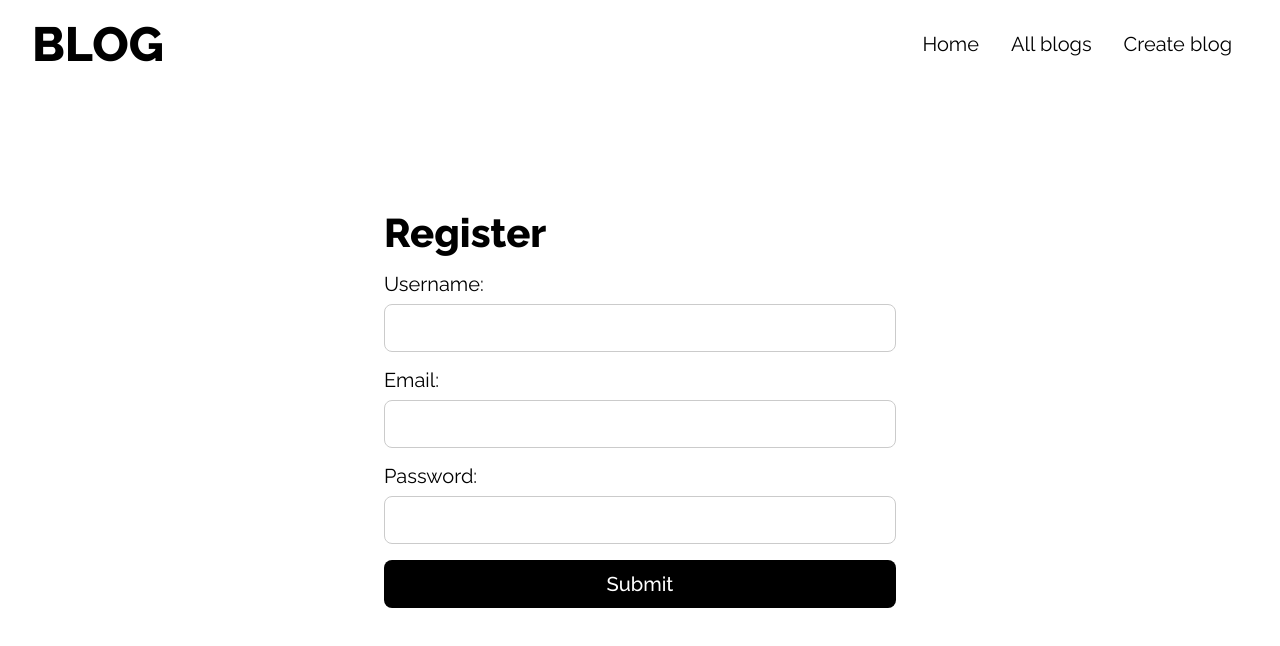
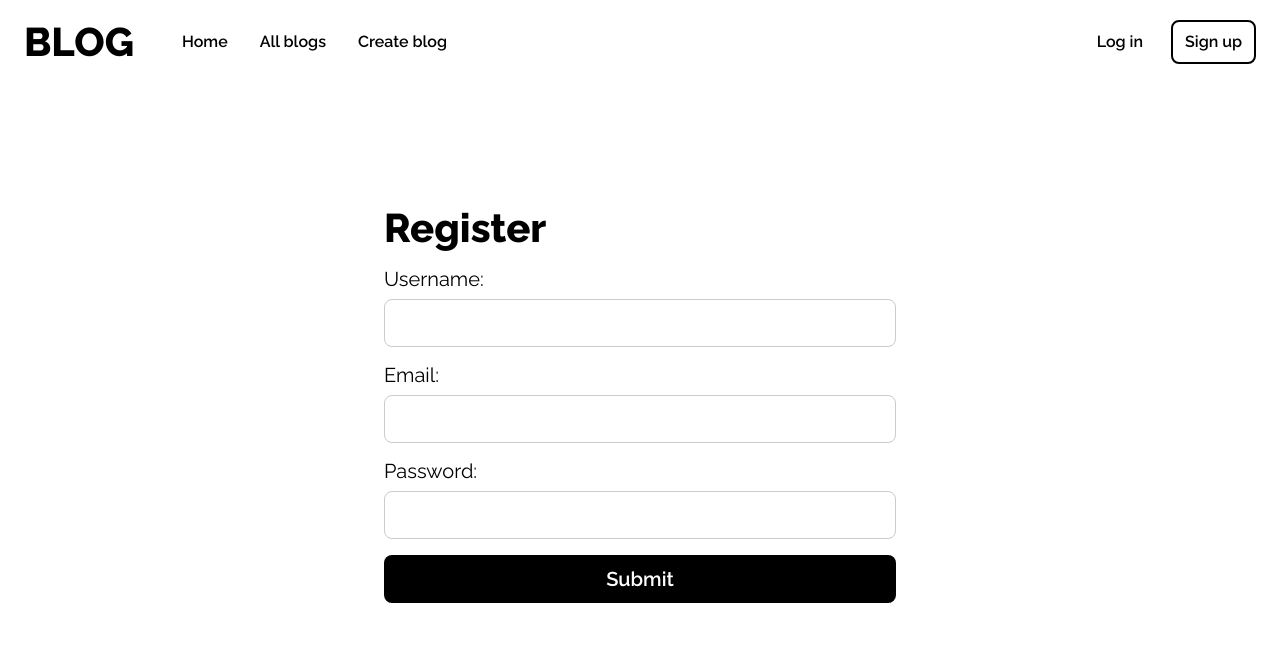
Before and after one commit to alexndrho/blog-post, a React (Vite) app in the folder client/: page /register in a window 1280 px wide. Shown: the top 646 px of the page. Built offline with nearby package versions, Linux system fonts and the light colour scheme; no server answers.

Commit message:
style: redesigned nav-bar

```diff
--- a/client/src/components/Navigation.tsx
+++ b/client/src/components/Navigation.tsx
@@ -1,4 +1,5 @@
 import stitches from '../stitches.config';
+import { A as AStyled } from './stitches/elements';
 
 import { useEffect, useRef } from 'react';
 import { Link } from 'react-router-dom';
@@ -6,22 +7,25 @@ import { Link } from 'react-router-dom';
 const { styled } = stitches;
 
 const Header = styled('header', {
-  width: '100%',
-  minHeight: '$navHeight',
-  padding: '1em 2em',
+  paddingTop: '1rem',
+  paddingBottom: '1rem',
+});
+
+const Div = styled('div', {
+  margin: 'auto',
+  padding: '0 1.5rem 0 1.5rem',
+  maxWidth: '$contentWidth',
   display: 'flex',
-  justifyContent: 'space-between',
   alignItems: 'center',
-  flexDirection: 'column',
-
-  '@tablet': {
-    flexDirection: 'row',
-  },
 });
 
 const TitleWrapper = styled('div', {
   textDecoration: 'none',
   color: 'inherit',
+
+  '@desktop': {
+    marginRight: '2rem',
+  },
 });
 
 const Title = styled('h1', {
@@ -31,20 +35,26 @@ const Title = styled('h1', {
   userSelect: 'none',
   fontWeight: 'bolder',
 });
+
+const Menu = styled('div', {
+  flex: '1',
+  display: 'flex',
+  justifyContent: 'space-between',
+});
+
 const Nav = styled('nav', {
   position: 'fixed',
   top: 0,
   left: '100%',
   zIndex: 98,
-  padding: '$sizes$navHeight',
+  padding: '5rem',
   display: 'block',
   width: '100vw',
-  minWidth: '100vw',
   minHeight: '100vh',
   backgroundColor: 'White',
   transition: 'left 0.5s ease',
 
-  '@tablet': {
+  '@desktop': {
     height: 'auto',
     minHeight: 'auto',
     width: 'auto',
@@ -63,34 +73,58 @@ const Nav = styled('nav', {
 const A = styled('a', {
   marginTop: '1rem',
   textDecoration: 'none',
-  fontSize: '$s',
+  fontSize: '$xs',
+  fontWeight: '600',
   color: 'Black',
   padding: '0.75rem 1rem',
   display: 'block',
   textAlign: 'center',
 
-  '@tablet': {
+  '@desktop': {
     marginTop: '0rem',
     display: 'block',
     padding: '1rem',
   },
 });
 
+const AuthWrapperMobile = styled('div', {
+  flex: 1,
+  display: 'flex',
+  alignItems: 'center',
+
+  '@desktop': {
+    display: 'none',
+  },
+});
+
+const AuthWrapperDesktop = styled('div', {
+  display: 'none',
+
+  '@desktop': {
+    display: 'flex',
+    justifyContent: 'space-between',
+    alignItems: 'center',
+  },
+});
+
+const HambgMenuWrapper = styled('div', {
+  flex: 1,
+
+  '@desktop': {
+    display: 'none',
+  },
+});
+
 const HambgMenu = styled('a', {
-  position: 'absolute',
+  position: 'relative',
   zIndex: 99,
-  top: '2rem',
-  right: '3rem',
+  marginLeft: 'auto',
   width: '2rem',
   height: '1.5rem',
   cursor: 'pointer',
   display: 'flex',
   flexDirection: 'column',
   justifyContent: 'space-between',
-
-  '@tablet': {
-    display: 'none',
-  },
 });
 
 const Bar = styled('span', {
@@ -119,14 +153,26 @@ const Navigation = () => {
 
   return (
     <Header>
+      <Div>
+        <AuthWrapperMobile>
+          <AStyled size="btn_sm" color="outline" as={Link} to="/register">
+            Sign up
+          </AStyled>
+        </AuthWrapperMobile>
+
         <TitleWrapper as={Link} to="/">
           <Title>BLOG</Title>
         </TitleWrapper>
+
+        <Menu>
+          <HambgMenuWrapper>
             <HambgMenu onClick={displayNav}>
               <Bar />
               <Bar />
               <Bar />
             </HambgMenu>
+          </HambgMenuWrapper>
+
           <Nav ref={linksRef}>
             <A as={Link} to="/" onClick={displayNav}>
               Home
@@ -138,6 +184,17 @@ const Navigation = () => {
               Create blog
             </A>
           </Nav>
+
+          <AuthWrapperDesktop>
+            <AStyled size="btn_sm" color="none" mr1 as={Link} to="/login">
+              Log in
+            </AStyled>
+            <AStyled size="btn_sm" color="outline" as={Link} to="/register">
+              Sign up
+            </AStyled>
+          </AuthWrapperDesktop>
+        </Menu>
+      </Div>
     </Header>
   );
 };
--- /dev/null
+++ b/client/src/components/stitches/elements.ts
@@ -0,0 +1,74 @@
+import stitches from '../../stitches.config';
+
+const { styled } = stitches;
+
+const A = styled('a', {
+  textDecoration: 'none',
+  display: 'inline-flex',
+  justifyContent: 'center',
+  alignItems: 'center',
+  paddingTop: 'auto',
+  paddingBottom: 'auto',
+  border: 'none',
+  borderRadius: '0.5rem',
+  backgroundColor: 'Black',
+  color: 'White',
+  fontFamily: 'inherit',
+  fontWeight: '600',
+
+  variants: {
+    size: {
+      btn_sm: {
+        height: '2.75rem',
+        padding: '0 0.75rem',
+        fontSize: '$xs',
+      },
+
+      //form btn
+      md: {
+        height: '3rem',
+        fontSize: '$s',
+      },
+    },
+
+    color: {
+      outline: {
+        border: '0.15rem solid Black',
+        background: 'none',
+        color: 'Black',
+
+        '&:hover': {
+          color: '$lightBlack',
+          borderColor: '$lightBlack',
+        },
+      },
+
+      none: {
+        background: 'none',
+        color: 'Black',
+
+        '&:hover': {
+          color: '$lightBlack',
+        },
+      },
+    },
+
+    heightAuto: {
+      true: {
+        height: 'auto',
+      },
+    },
+
+    mr1: {
+      true: {
+        marginRight: '1rem',
+      },
+    },
+  },
+
+  defaultVariants: {
+    size: 'md',
+  },
+});
+
+export { A };
--- a/client/src/components/stitches/form.tsx
+++ b/client/src/components/stitches/form.tsx
@@ -45,7 +45,7 @@ const Input = stitches.styled('input', {
   border: 'solid 0.09rem $lightGray',
   borderRadius: '0.5rem',
   fontFamily: 'inherit',
-  fontWeight: '500',
+  fontWeight: '600',
   outline: 'none',
 
   '&:focus': {
@@ -111,13 +111,54 @@ const Button = stitches.styled('button', {
   backgroundColor: 'Black',
   color: 'White',
   fontFamily: 'inherit',
-  fontWeight: '500',
+  fontWeight: '600',
 
   variants: {
     size: {
+      btn_sm: {
+        height: '2.75rem',
+        padding: '0 0.75rem',
+        fontSize: '$xs',
+      },
+
+      //form btn
       md: {
         height: '3rem',
         fontSize: '$s',
+      },
+    },
+
+    color: {
+      outline: {
+        border: '0.15rem solid Black',
+        background: 'none',
+        color: 'Black',
+
+        '&:hover': {
+          color: '$lightBlack',
+          borderColor: '$lightBlack',
+        },
+      },
+
+      none: {
+        background: 'none',
+        color: 'Black',
+
+        '&:hover': {
+          color: '$lightBlack',
+        },
+      },
+    },
+
+    heightAuto: {
+      true: {
+        height: 'auto',
+      },
+    },
+
+    mr1: {
+      true: {
+        marginRight: '1rem',
       },
     },
   },
--- a/client/src/stitches.config.tsx
+++ b/client/src/stitches.config.tsx
@@ -3,6 +3,7 @@ import { createStitches } from '@stitches/react';
 const stitches = createStitches({
   theme: {
     colors: {
+      lightBlack: '#4C4C4C',
       lightGray: '#CBCBCB',
     },
     fonts: {
@@ -12,12 +13,13 @@ const stitches = createStitches({
       xs: '1rem',
       s: '1.25rem',
       m: '2rem',
-      l: '3rem',
+      l: '2.5rem',
       xl: '3.5rem',
       title: '2.5rem',
     },
     sizes: {
       navHeight: '5rem',
+      contentWidth: '1280px',
     },
   },
   media: {
```
Lines whose indentation alone changed are shown as unchanged.
